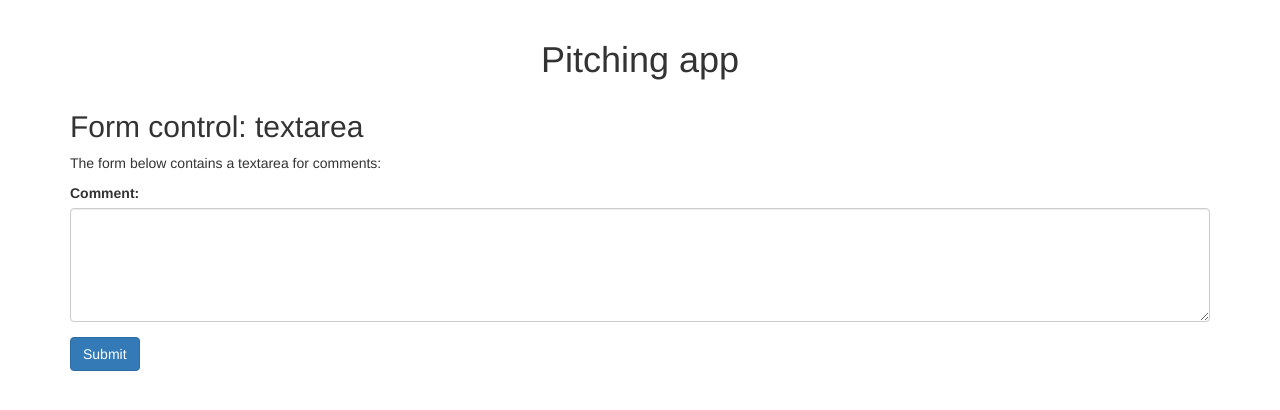
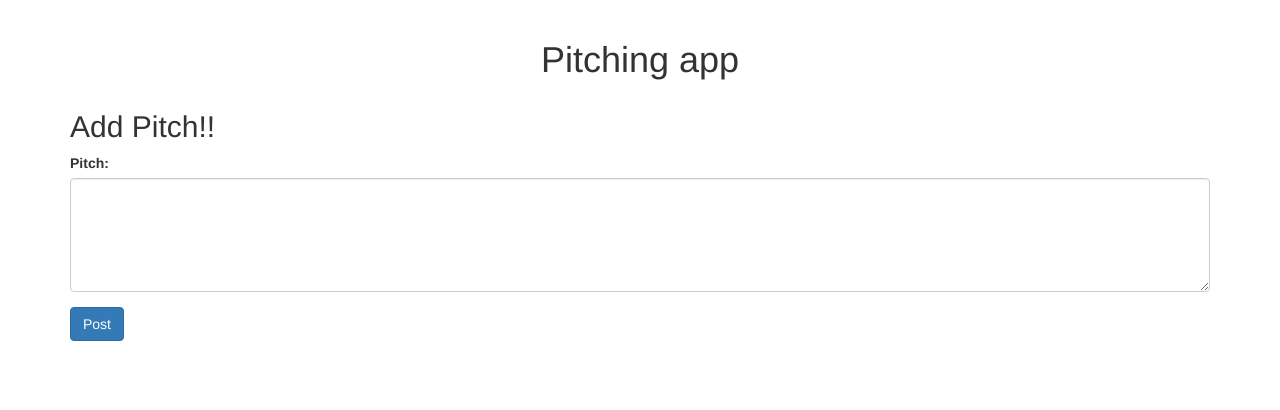
Before and after one commit to BradOdera/Pitching, a Flask app: page / in a window 1280 px wide. Shown: the part 52-462 px from the top of the page. Run offline with Flask 2, Linux system fonts and the light colour scheme; some libraries are stand-ins or nearby versions.

```diff
--- a/app/templates/index.html
+++ b/app/templates/index.html
@@ -5,14 +5,14 @@
 	<h1 class="text-center">Pitching app</h1>
 </div>
 <div class="container">
-	<h2>Form control: textarea</h2>
-	<p>The form below contains a textarea for comments:</p>
+	<h2>Add Pitch!!</h2>
+	<p></p>
 	<form action="/action_page.php">
 	  <div class="form-group">
-		<label for="comment">Comment:</label>
+		<label for="comment">Pitch:</label>
 		<textarea class="form-control" rows="5" id="comment" name="text"></textarea>
 	  </div>
-	  <button type="submit" class="btn btn-primary">Submit</button>
+	  <button type="submit" class="btn btn-primary">Post</button>
 	</form>
   </div>
 
```
